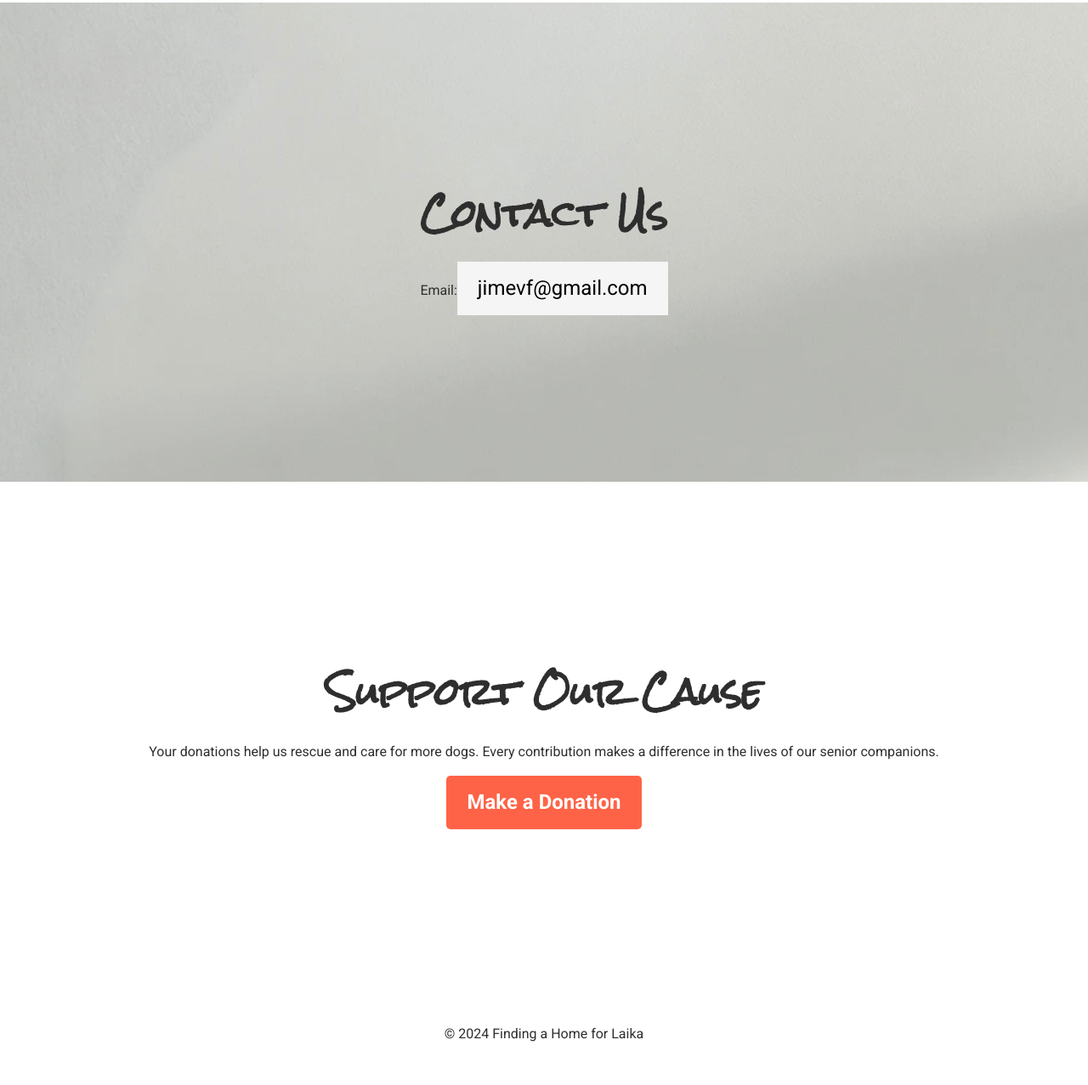
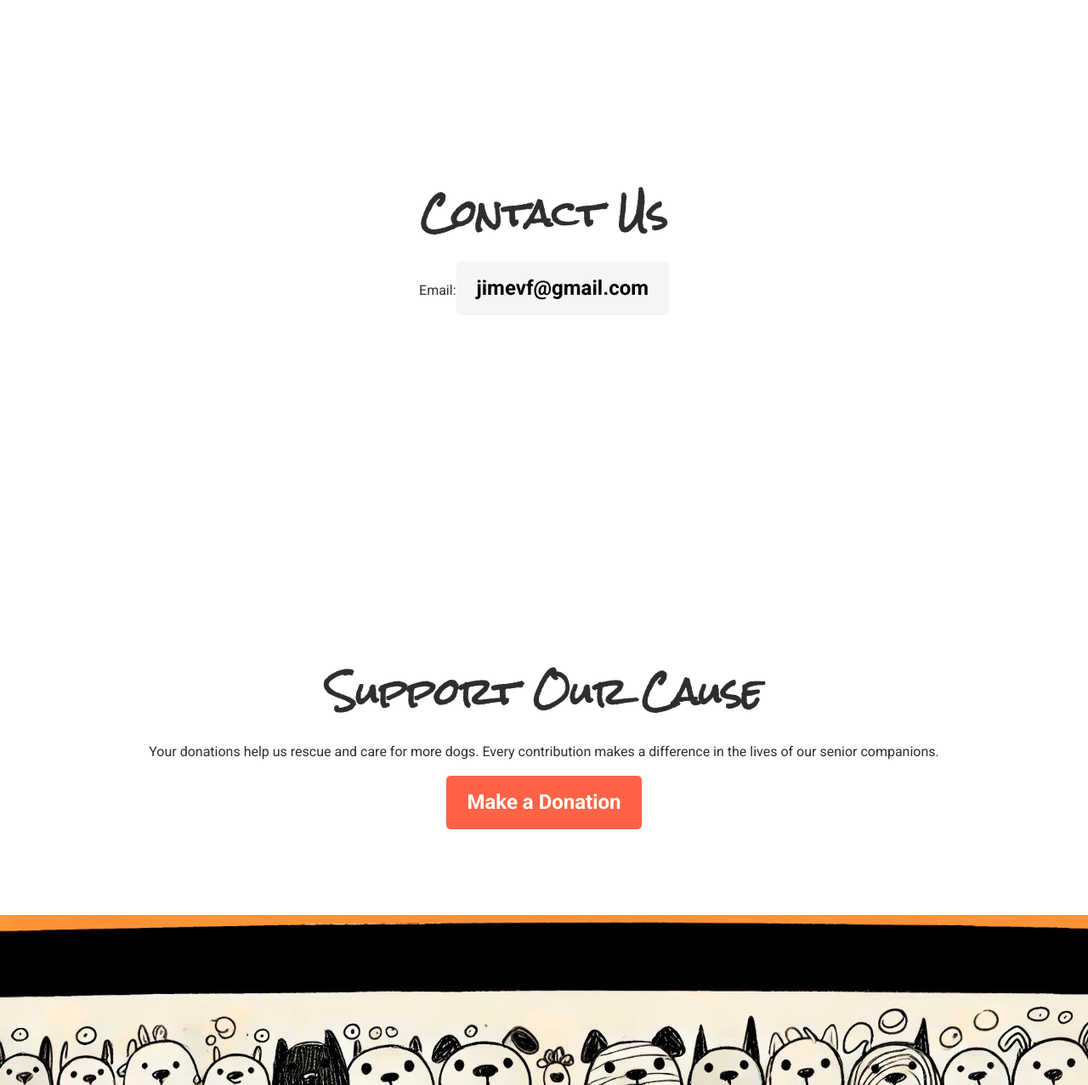
Before and after one commit to Finding-Home-For-Laika/website, a plain HTML site: page index.html in a window 1280 px wide. Shown: the part 2572-3849 px from the top of the page at 85% size. Drawn offline with Linux system fonts and the light colour scheme; files whose address does not match are found by name.

Commit message:
end of website design test 1

```diff
--- a/assets/css/styles.css
+++ b/assets/css/styles.css
@@ -152,9 +152,6 @@ nav {
   background: #fff;
 }
 
-.contact-section {
-background: url('../images/backgrounds/3d-whitepaper-background.png') no-repeat center center;
-}
 
 .dog-images {
   display: flex;
@@ -218,7 +215,7 @@ background: url('../images/backgrounds/3d-whitepaper-background.png') no-repeat
   display: inline-block;
   padding: 12px 24px;
   font-size: 1.5em;
-  font-weight:
+  font-weight: bold;
   border-radius: 5px;
   text-decoration: none;
   color: #000;
@@ -235,6 +232,17 @@ footer {
   padding: 32px;
   text-align: center;
   color: #2e2e2e;
+  position: relative;
+}
+
+.end-of-website-background {
+  background: url('../images/backgrounds/end-of-website-background.png') no-repeat center bottom;
+  background-size: cover;
+  height: 200px;
+  width: 100%;
+  position: absolute;
+  bottom: 0;
+  left: 0;
 }
 
 /* Updated CSS for responsive dog images */
@@ -268,3 +276,9 @@ footer {
     top: 0; /* Remove vertical adjustment on smaller screens */
   }
 }
+
+@media (max-width: 768px) {
+  .end-of-website-background {
+    height: 100px;
+  }
+}
--- a/index.html
+++ b/index.html
@@ -60,7 +60,7 @@
             <p class="dog-description">Max is a gentle and thoughtful companion seeking a warm place to stay.</p>
           </div>
           <div class="dog-card">
-            <img src="assets/images/dogs/dog-5.png" alt="Max" class="dog-image" id="dog-4">
+            <img src="assets/images/dogs/dog-5.png" alt="Max" class="dog-image" id="dog-5">
             <p class="dog-description">Max is a gentle and thoughtful companion seeking a warm place to stay.</p>
           </div>
         </div>
@@ -82,6 +82,7 @@
   </main>
   <footer>
     <p>&copy; 2024 Finding a Home for Laika</p>
+    <div class="end-of-website-background"></div>
   </footer>
   <script src="assets/js/script.js"></script>
 </body>
--- a/js/script.js
+++ b/js/script.js
@@ -20,14 +20,6 @@ document.addEventListener('DOMContentLoaded', function() {
     navToggleLabel.classList.toggle('active');
   });
 
-  // Close menu when clicking outside
-  document.addEventListener('click', function(event) {
-    if (!navToggleLabel.contains(event.target) && !navMenu.contains(event.target)) {
-      navMenu.classList.remove('active');
-      navToggleLabel.classList.remove('active');
-    }
-  });
-
   // Close menu when clicking a menu item
   const navLinks = document.querySelectorAll('.nav-menu li a');
   navLinks.forEach(link => {
@@ -36,4 +28,12 @@ document.addEventListener('DOMContentLoaded', function() {
       navToggleLabel.classList.remove('active');
     });
   });
+
+  // Close menu when clicking outside
+  document.addEventListener('click', function(event) {
+    if (!navToggleLabel.contains(event.target) && !navMenu.contains(event.target)) {
+      navMenu.classList.remove('active');
+      navToggleLabel.classList.remove('active');
+    }
+  });
 });
```
Also changed, not shown: assets/images/backgrounds/end-of-website-background.png (added), assets/images/backgrounds/plain-text-background.png (renamed from assets/images/plain-text-background.png).
